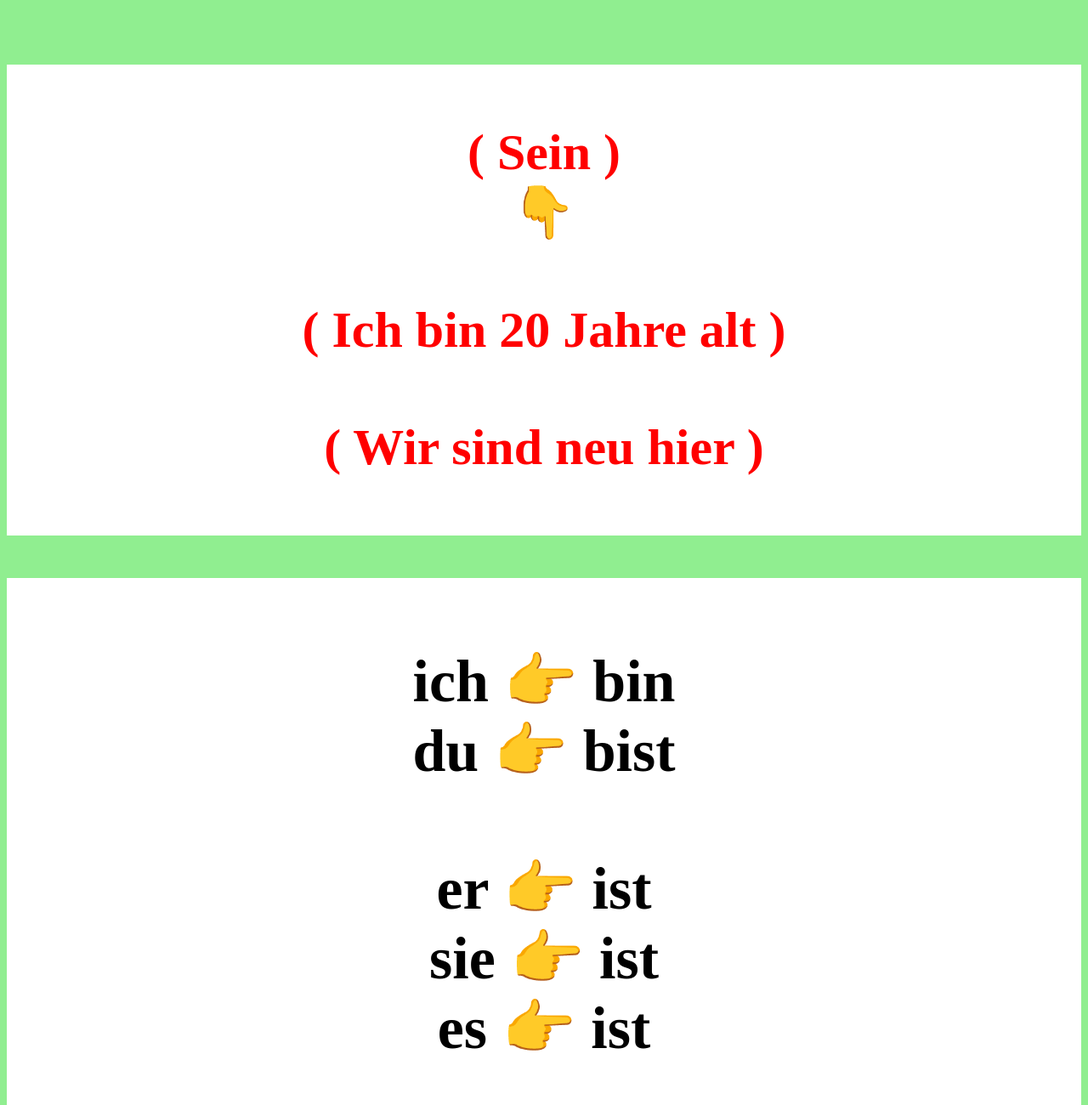
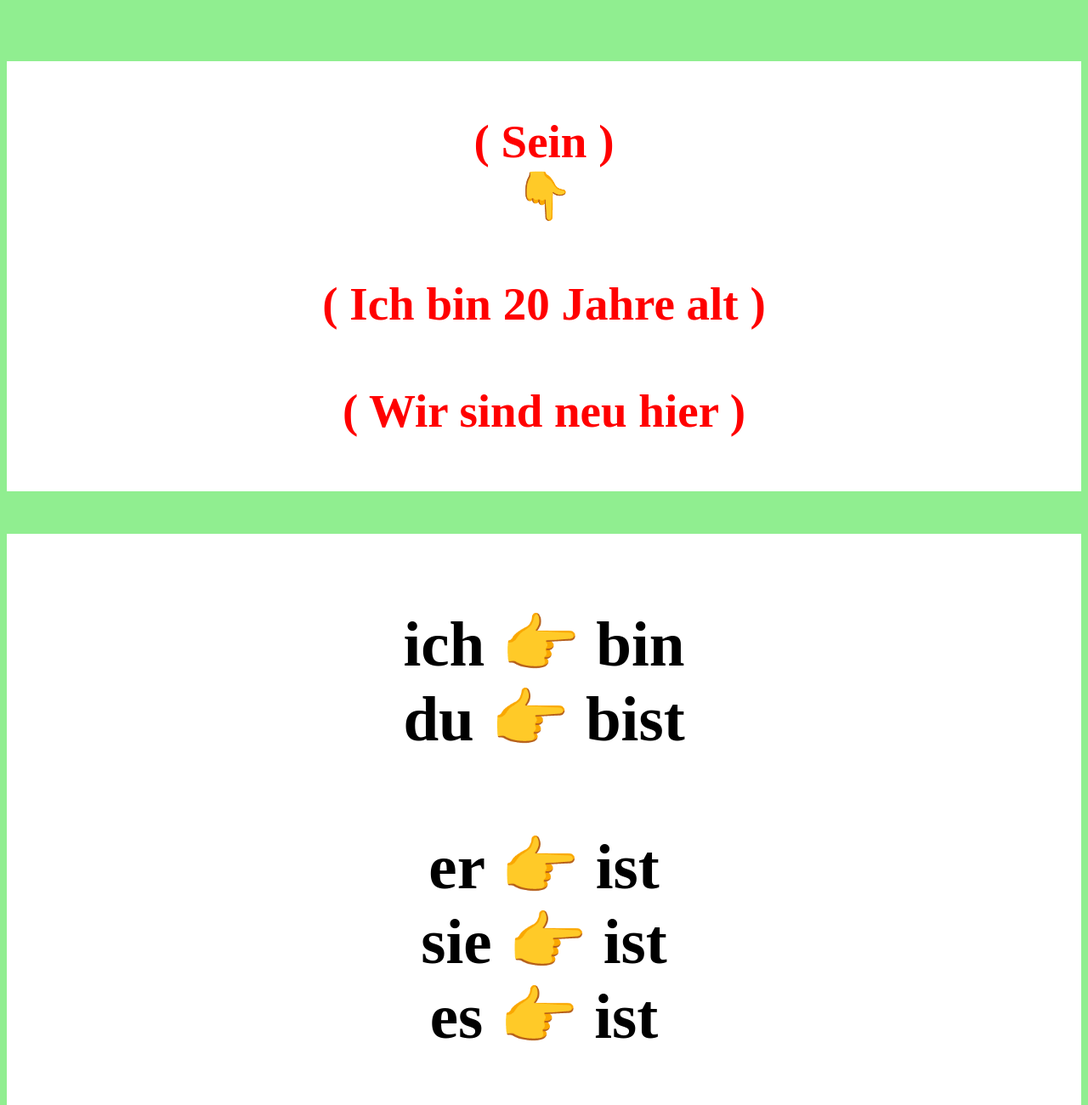
Before and after one commit to ShahabAfshar11/sein, a plain HTML site: page index.html in a window 1280 px wide. Shown: the top 1300 px of the page at 85% size. Drawn offline with Linux system fonts and the light colour scheme.

Commit message:
Update style.css

```diff
--- a/style.css
+++ b/style.css
@@ -1,12 +1,12 @@
 h1 {
     color: black;
-    font-size: 70px;
+    font-size: 75px;
     text-align: center;
     background-color: white;
 }
 h2 {
     color: red;
-    font-size: 60px;
+    font-size: 55px;
     text-align: center;
     background-color: white;
 }
```
